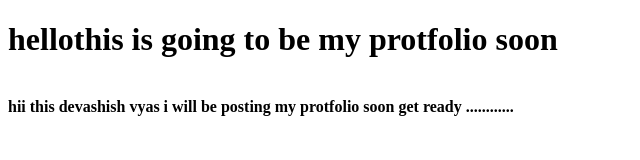
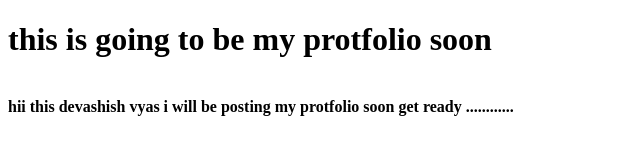
Before and after one commit to Devashishvyas9/portfolio-devashish-vyas, a plain HTML site: page index.html in a window 1280 px wide. Shown: the whole page, without its empty margins (0-640 px from the left). Drawn offline with Linux system fonts and the light colour scheme.

Commit message:
update : index.html

```diff
--- a/index.html
+++ b/index.html
@@ -9,8 +9,7 @@
 </head>
 
 <body>
-    <h1>
-        <blue>hello</blue>this is going to be my protfolio soon </h1>
+    <h1>this is going to be my protfolio soon </h1>
     </b><br>
     <b>hii this devashish vyas i will  be posting my protfolio soon  get ready  ............ </b>
 </body>
```
